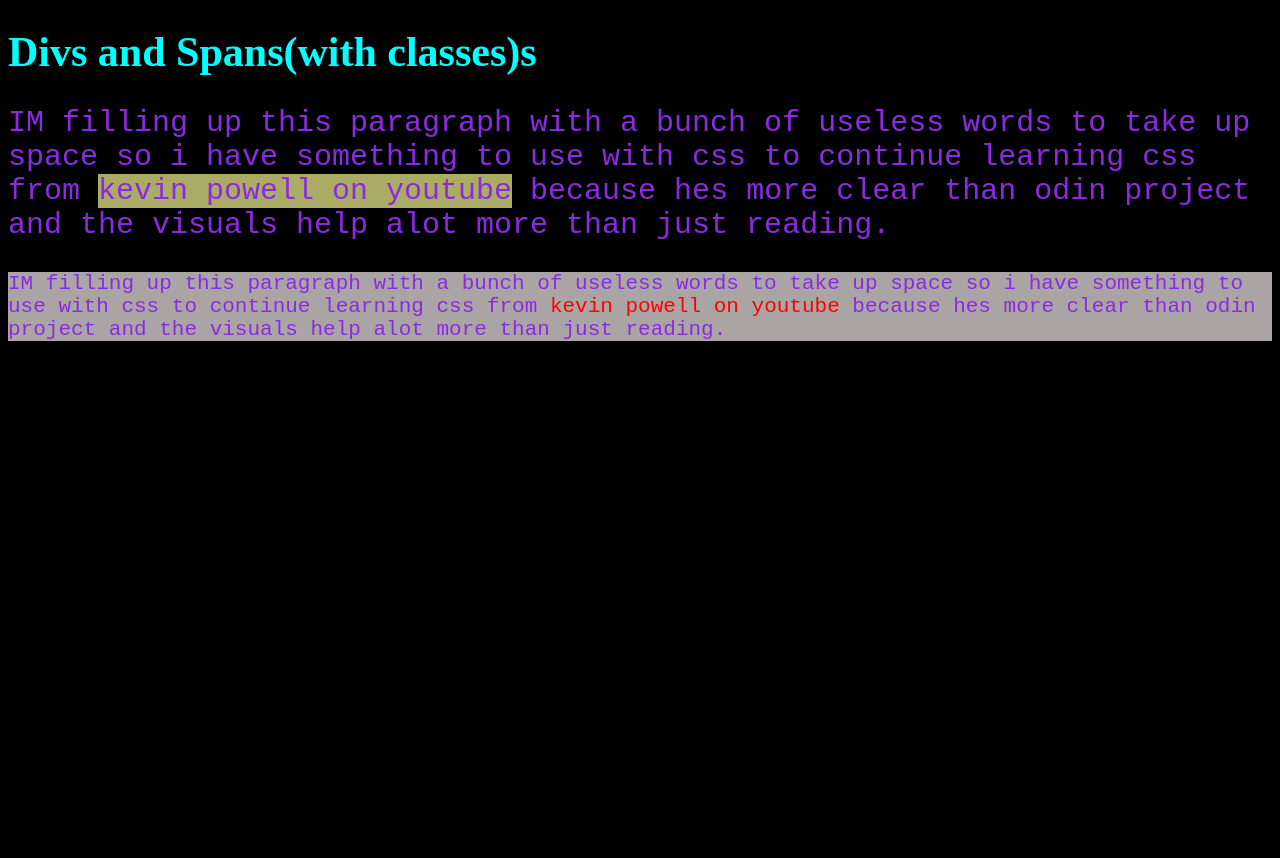
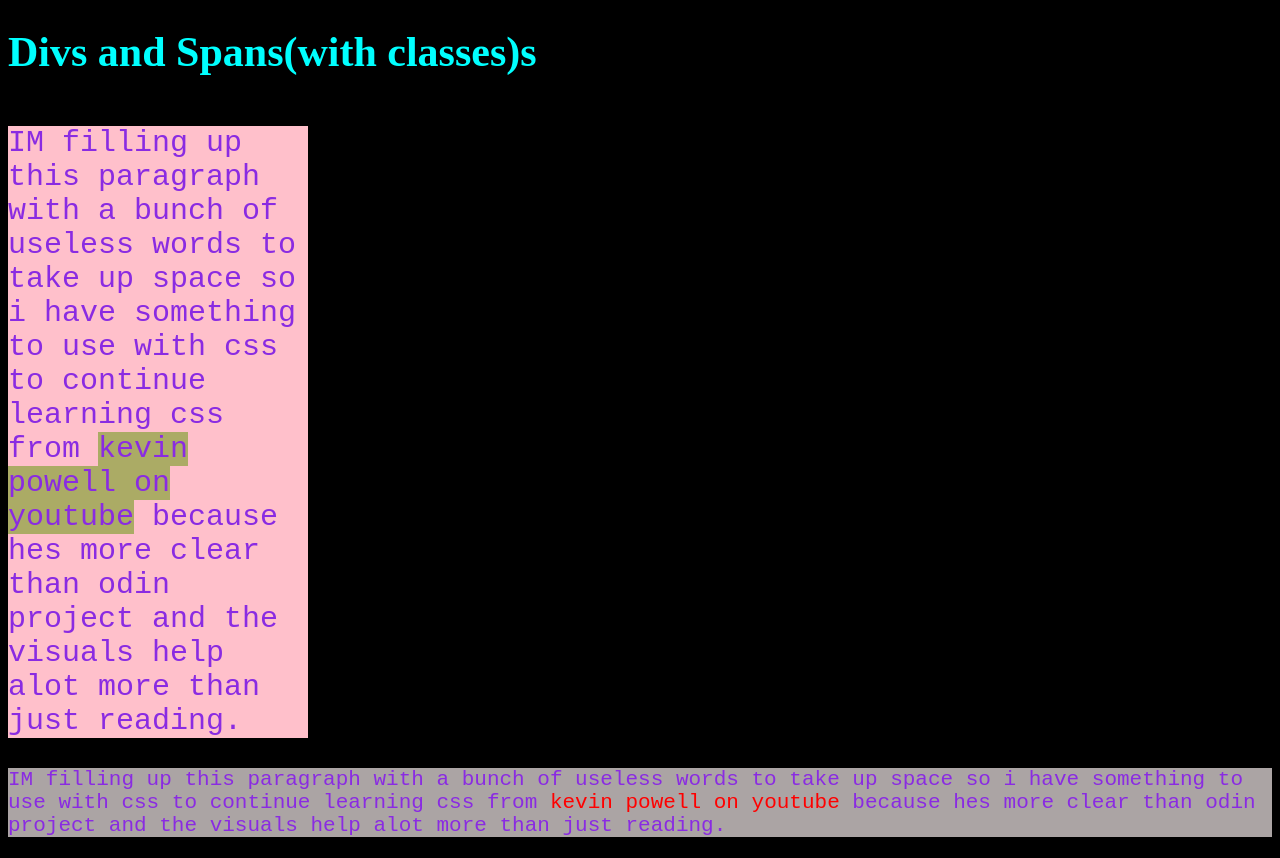
Before and after one commit to SchneurMangel/-git_test-, a plain HTML site: page Odin Projects/Kevin-powell-css/Divsandspans.html in a window 1280 px wide. Before the commit the page ends 800 px from the top, so only its background shows below. Drawn offline with Linux system fonts and the light colour scheme.

Commit message:
start of the first webpage layout

```diff
--- /dev/null
+++ b/First_Website_Layout/style.css
@@ -0,0 +1,3 @@
+body{
+    background-color: aqua;
+}
--- a/Odin Projects/Kevin-powell-css/Divsandspans.html
+++ b/Odin Projects/Kevin-powell-css/Divsandspans.html
@@ -10,7 +10,7 @@
 
 <body>
     <h1>Divs and Spans(with classes)s</h1>
-<div class="top-section">
+<div class="box">
     <p class="intro">IM filling up this paragraph with a bunch of useless words to take up space so i have something to use with css to
 continue learning css from <span class="highlight">kevin powell on youtube</span>  because hes more clear than odin project and the visuals help alot more than just reading.</p>
 </div>
--- a/Odin Projects/Kevin-powell-css/Kevin-Powell-css/style1.css
+++ b/Odin Projects/Kevin-powell-css/Kevin-Powell-css/style1.css
@@ -29,3 +29,20 @@ p{
 .accent-color{
     color: red;
 }
+ /*
+ margin:emty spac around element
+ border:a border/stroke/around the element
+ padding:empty space with background around my element
+ all of these add on top and widths and height
+ */
+
+.box{
+    background:pink;
+    width: 300px;
+
+    margin-top: 50px;
+    border-width: 5px;
+    border-color: aqua;
+
+
+}
```
Also changed, not shown: First_Website_Layout/landing_page.html (added, +14 -0 lines).
